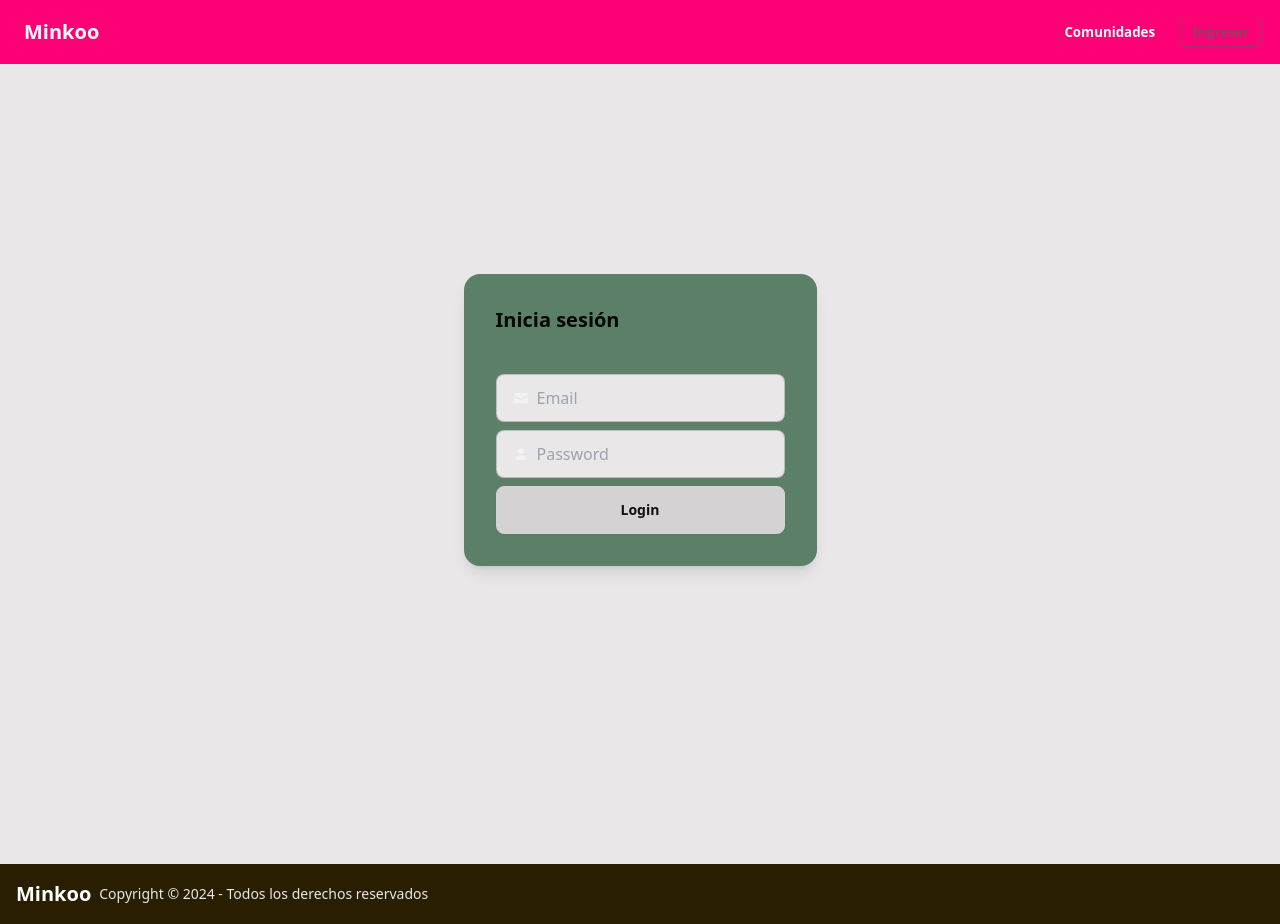
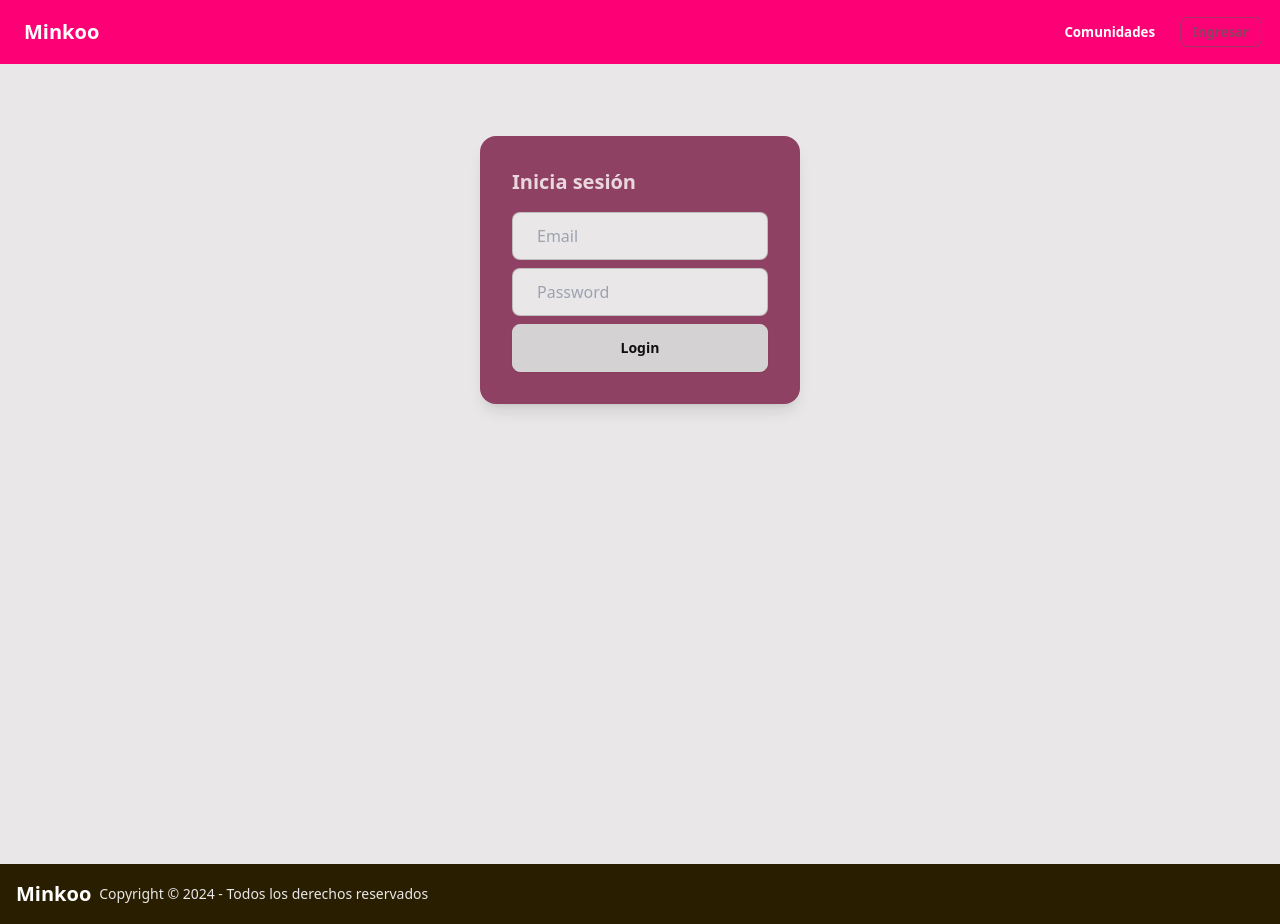
Before and after one commit to digivoro/minkoo-front, a Nuxt app: page /ingresar in a window 1280 px wide. Built offline with nearby package versions, Linux system fonts and the light colour scheme.

Commit message:
feat: add conditional rendering for joined community action. add redirect handling

```diff
--- a/middleware/auth.global.ts
+++ b/middleware/auth.global.ts
@@ -4,6 +4,6 @@ export default defineNuxtRouteMiddleware((to, from) => {
   const authStore = useAuthStore();
 
   if (to.meta.requiresAuth && !authStore.currentUser) {
-    return navigateTo("/ingresar");
+    return navigateTo(`/ingresar?redirect=${to.path}`);
   }
 });
--- a/pages/comunidad/[id].vue
+++ b/pages/comunidad/[id].vue
@@ -5,6 +5,7 @@ import { useUserStore } from "~/store/users";
 
 definePageMeta({
   layout: "community",
+  requiresAuth: true,
 });
 
 const route = useRoute();
@@ -15,6 +16,12 @@ const { community } = storeToRefs(communityStore);
 
 const isPending = ref(true);
 const error = ref<string | null>(null);
+
+const userJoinedCommunity = computed(() =>
+  userStore.joinedCommunities.find(
+    (c) => community.value?.id === c.communityId,
+  ),
+);
 
 async function onJoinCommunity() {
   try {
@@ -36,6 +43,10 @@ async function onJoinCommunity() {
     }
     error.value = String(err);
   }
+}
+
+async function onLeaveCommunity() {
+  console.log("Leaving!");
 }
 
 onMounted(async () => {
@@ -104,7 +115,20 @@ onMounted(async () => {
                 <IconLockOpen class="mr-2 size-4" />
                 <p class="font-semibold">Comunidad abierta</p>
               </div>
-              <button class="btn btn-primary btn-sm" @click="onJoinCommunity">
+
+              <button
+                v-if="userJoinedCommunity"
+                class="btn btn-primary btn-sm"
+                @click="onLeaveCommunity"
+              >
+                <IconExit class="size-4" />
+                <span>Abandonar</span>
+              </button>
+              <button
+                v-else
+                class="btn btn-primary btn-sm"
+                @click="onJoinCommunity"
+              >
                 <IconUserGroup class="size-4" />
                 <span>Unirte</span>
               </button>
--- a/pages/ingresar.vue
+++ b/pages/ingresar.vue
@@ -2,6 +2,8 @@
 import { useAuthStore } from "~/store/auth";
 
 const authStore = useAuthStore();
+const route = useRoute();
+const router = useRouter();
 
 const form = reactive({
   email: "",
@@ -16,10 +18,13 @@ async function handleSubmit() {
     error.value = null;
     await authStore.login(form.email, form.password);
     // Redirect after successful login
+    if (route.query.redirect) {
+      return navigateTo("" + route.query.redirect);
+    }
     navigateTo("/");
   } catch (err) {
     error.value = "Login inválido";
-    console.log(err);
+    console.error(err);
   } finally {
     isPending.value = false;
   }
@@ -33,30 +38,28 @@ onMounted(() => {
 </script>
 
 <template>
-  <div class="-mt-8 flex h-full items-center justify-center">
-    <div class="card max-w-96 bg-accent shadow-lg">
+  <div class="flex flex-col items-center justify-center">
+    <!-- If redirected here -->
+    <div v-if="route.query.redirect" class="mt-12 w-96 text-center">
+      <p class="mb-4 text-6xl">👻</p>
+      <p class="text-2xl font-bold">
+        Necesitas iniciar sesión para ingresar a esta página...
+      </p>
+    </div>
+
+    <!-- Login form -->
+    <div class="mt-12 flex items-center">
+      <div class="card w-80 bg-secondary shadow-lg">
         <div class="card-body">
           <div class="card-title">
-          <PageTitle class="mb-8 text-accent-content">Inicia sesión</PageTitle>
+            <h2 class="mb-2 text-secondary-content">Inicia sesión</h2>
           </div>
           <form @submit.prevent="handleSubmit" class="flex flex-col gap-2">
             <label
               class="input input-bordered flex items-center gap-2"
               for="email"
             >
-            <svg
-              xmlns="http://www.w3.org/2000/svg"
-              viewBox="0 0 16 16"
-              fill="currentColor"
-              class="h-4 w-4 text-slate-50 opacity-60"
-            >
-              <path
-                d="M2.5 3A1.5 1.5 0 0 0 1 4.5v.793c.026.009.051.02.076.032L7.674 8.51c.206.1.446.1.652 0l6.598-3.185A.755.755 0 0 1 15 5.293V4.5A1.5 1.5 0 0 0 13.5 3h-11Z"
-              />
-              <path
-                d="M15 6.954 8.978 9.86a2.25 2.25 0 0 1-1.956 0L1 6.954V11.5A1.5 1.5 0 0 0 2.5 13h11a1.5 1.5 0 0 0 1.5-1.5V6.954Z"
-              />
-            </svg>
+              <IconEmail class="size-4 text-neutral" />
               <input
                 class="grow"
                 id="email"
@@ -71,16 +74,7 @@ onMounted(() => {
               class="input input-bordered flex items-center gap-2"
               for="password"
             >
-            <svg
-              xmlns="http://www.w3.org/2000/svg"
-              viewBox="0 0 16 16"
-              fill="currentColor"
-              class="h-4 w-4 text-slate-50 opacity-60"
-            >
-              <path
-                d="M8 8a3 3 0 1 0 0-6 3 3 0 0 0 0 6ZM12.735 14c.618 0 1.093-.561.872-1.139a6.002 6.002 0 0 0-11.215 0c-.22.578.254 1.139.872 1.139h9.47Z"
-              />
-            </svg>
+              <IconUser class="size-4 text-neutral" />
               <input
                 class="grow text-white"
                 id="password"
@@ -99,6 +93,18 @@ onMounted(() => {
           </form>
         </div>
       </div>
+
+      <!-- If redirected: Optional go back -->
+      <template v-if="route.query.redirect">
+        <div class="divider divider-secondary divider-horizontal">o</div>
+        <div class="flex w-80">
+          <div class="btn btn-secondary w-32" @click="router.back()">
+            <IconBack class="size-4" />
+            Volver
+          </div>
+        </div>
+      </template>
+    </div>
   </div>
 </template>
 
```
Lines whose indentation alone changed are shown as unchanged.
